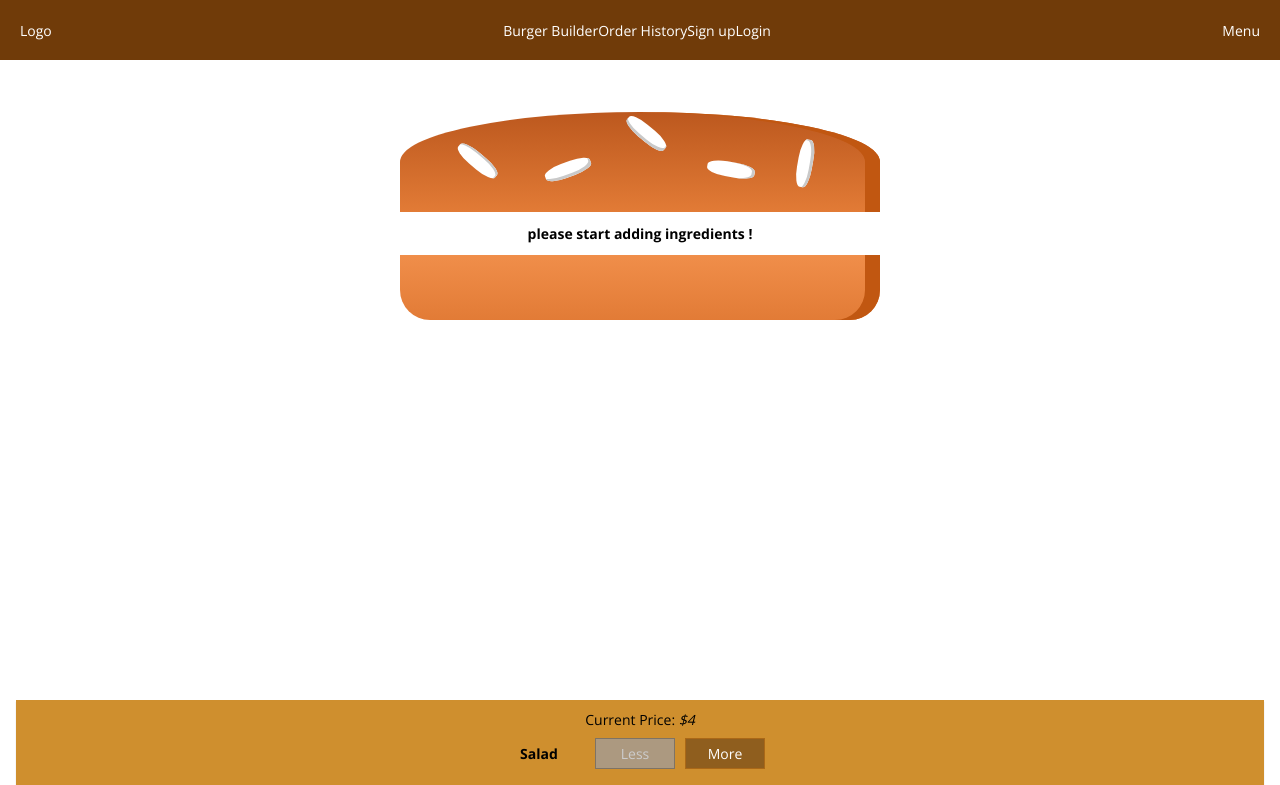
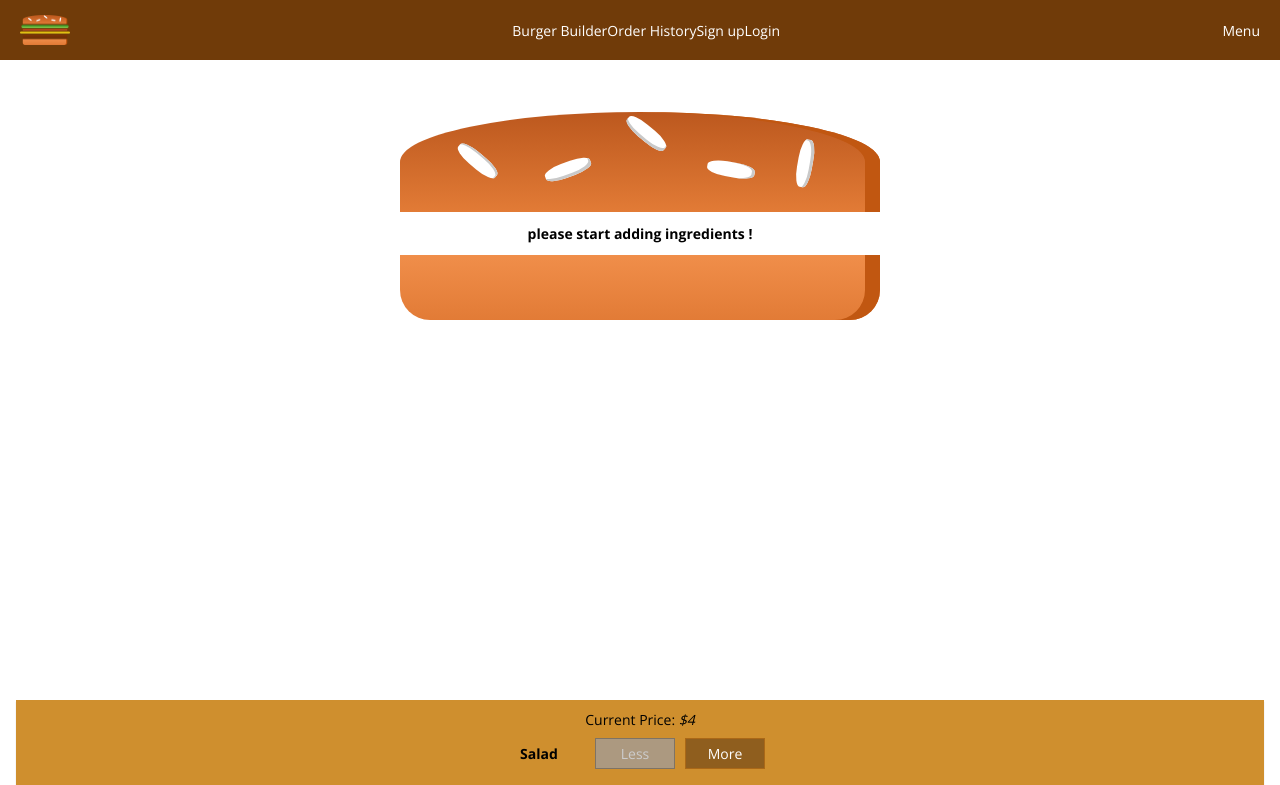
Before and after one commit to tareq-abdelhaq/burger-builder, a React (Create React App) app: page / in a window 1280 px wide. Shown: the top 785 px of the page. Built offline with nearby package versions, Linux system fonts and the light colour scheme.

Commit message:
adding logo

```diff
--- a/src/components/Burger/OrderSummery/OrderSummery.js
+++ b/src/components/Burger/OrderSummery/OrderSummery.js
@@ -1,5 +1,5 @@
 import classes from "./OrderSummery.module.css"
-import Button from "../../../UI/Button/Button";
+import Button from "../../UI/Button/Button";
 
 const orderSummery = (props) => {
 
--- /dev/null
+++ b/src/components/Logo/Logo.js
@@ -0,0 +1,8 @@
+import classes from "./Logo.module.css";
+import burgerLogo from "../../assets/images/burger-logo.png"
+
+const logo = () => (
+    <img src={burgerLogo} alt="Burger Logo" className={classes.Logo}/>
+)
+
+export default logo;
--- /dev/null
+++ b/src/components/Logo/Logo.module.css
@@ -0,0 +1,5 @@
+.Logo
+{
+    width: 5rem;
+    height: 50%;
+}
--- a/src/components/Navigation/Toolbar/Toolbar.js
+++ b/src/components/Navigation/Toolbar/Toolbar.js
@@ -1,9 +1,11 @@
 import classes from "./Toolbar.module.css"
+import Logo from "../../Logo/Logo";
+
 
 const toolbar = (props) => (
 
     <header className={classes.Toolbar}>
-        <div>Logo</div>
+        <Logo />
         <nav>
             <ul>
                 <li>Burger Builder</li>
--- a/src/containers/BurgerBuilder/BurgerBuilder.js
+++ b/src/containers/BurgerBuilder/BurgerBuilder.js
@@ -1,7 +1,7 @@
 import React,{Component} from "react"
 import Burger from "../../components/Burger/Burger"
 import BuildControls from "../../components/Burger/BuildControls/BuildControls"
-import Modal from "../../UI/Modal/Modal"
+import Modal from "../../components/UI/Modal/Modal"
 import OrderSummery from "../../components/Burger/OrderSummery/OrderSummery"
 
 const BURGER_INGREDIENTS_PRICES = {
```
Also changed, not shown: src/assets/images/burger-logo.png (renamed from src/assets/burger-logo.png), src/components/UI/Backdrop/Backdrop.js (renamed from src/UI/Backdrop/Backdrop.js), src/components/UI/Backdrop/Backdrop.module.css (renamed from src/UI/Backdrop/Backdrop.module.css), src/components/UI/Button/Button.js (renamed from src/UI/Button/Button.js), src/components/UI/Button/Button.module.css (renamed from src/UI/Button/Button.module.css), src/components/UI/Modal/Modal.js (renamed from src/UI/Modal/Modal.js), src/components/UI/Modal/Modal.module.css (renamed from src/UI/Modal/Modal.module.css).
